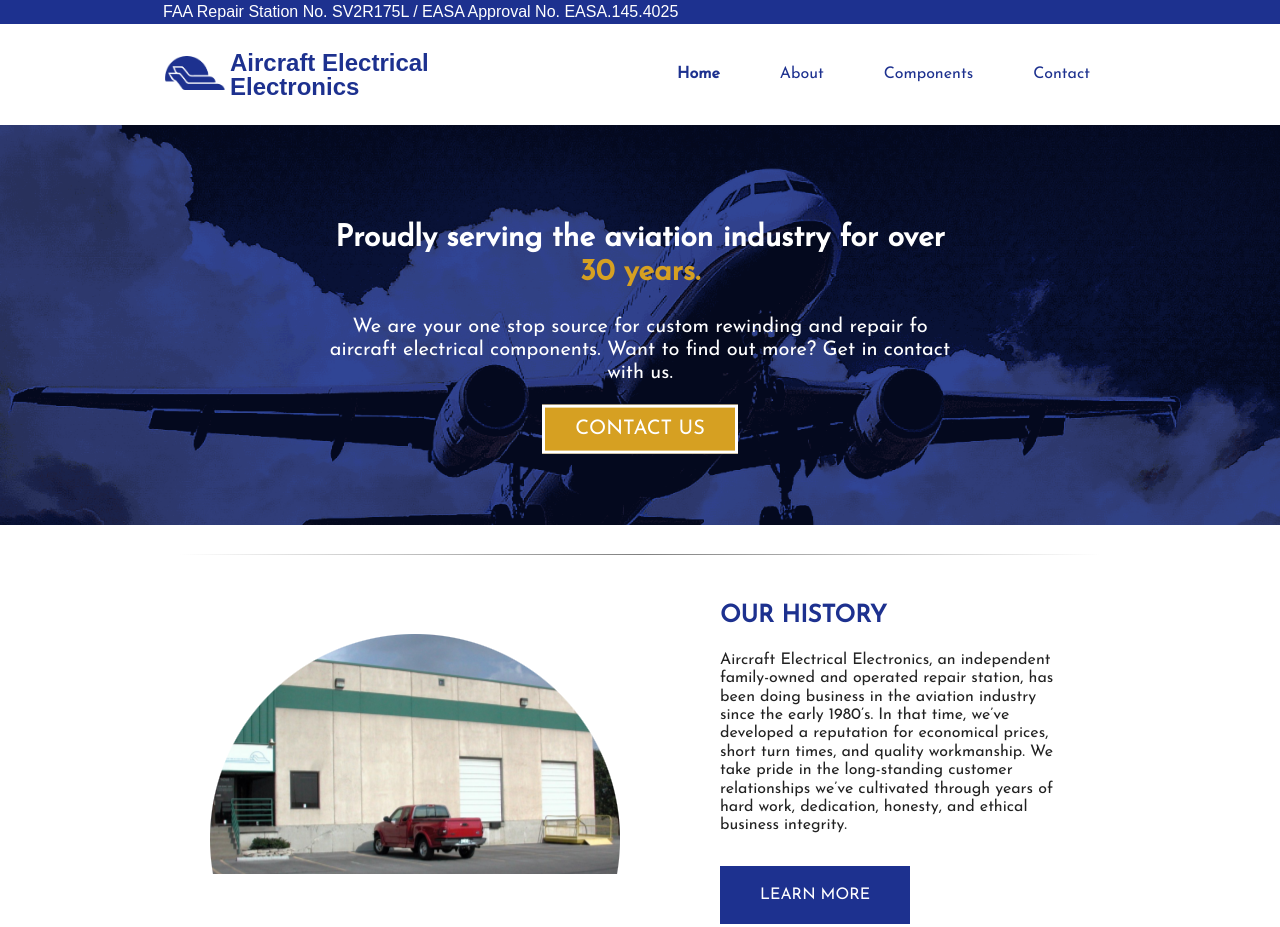
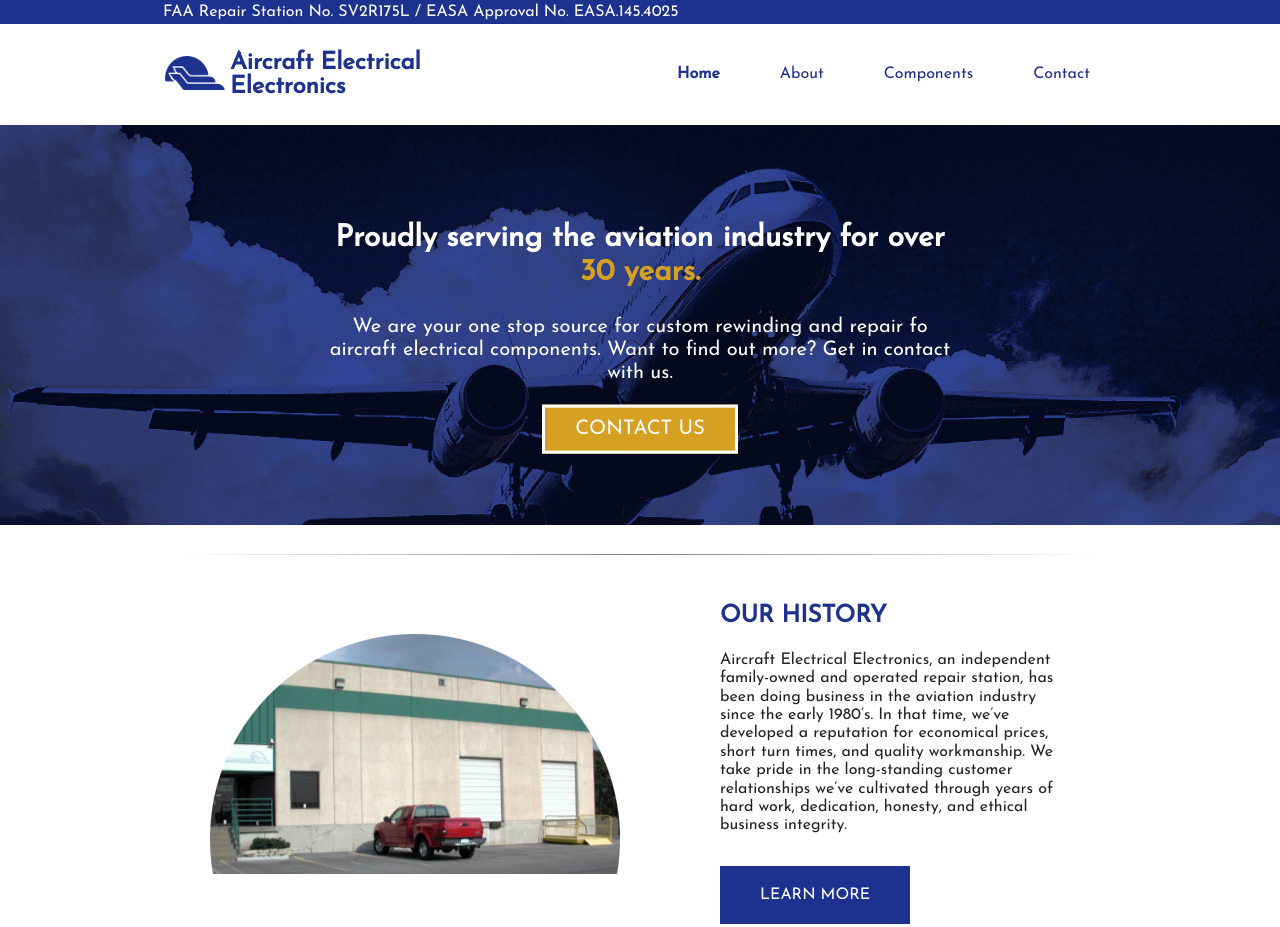
Before and after one commit to NolanHarless/AEE, a website built with Parcel: page index.html in a window 1280 px wide. Shown: the top 927 px of the page. Built offline with nearby package versions, Linux system fonts and the light colour scheme.

Commit message:
update font styles

```diff
--- a/css/style.css
+++ b/css/style.css
@@ -8,6 +8,9 @@
   .nav{
     display: flex;
     align-items: center;
+  }
+  .logo-header h2{
+    font-family: 'Josefin Sans', sans-serif !important;
   }
   .logo img{
       width: 60px;
@@ -80,6 +83,7 @@
       font-weight: 600;
   }
   .black-bar{
+    font-family: 'Josefin Sans', sans-serif !important;
       background-color: #1D318F;
       color: white;
       display: flex;
@@ -171,6 +175,7 @@
     padding: 3px;
     text-align: center;
     margin: auto;
+    font-family: 'Josefin Sans', sans-serif !important;
 }
 .col-1-footer ul li{
     padding: 5px;
```
